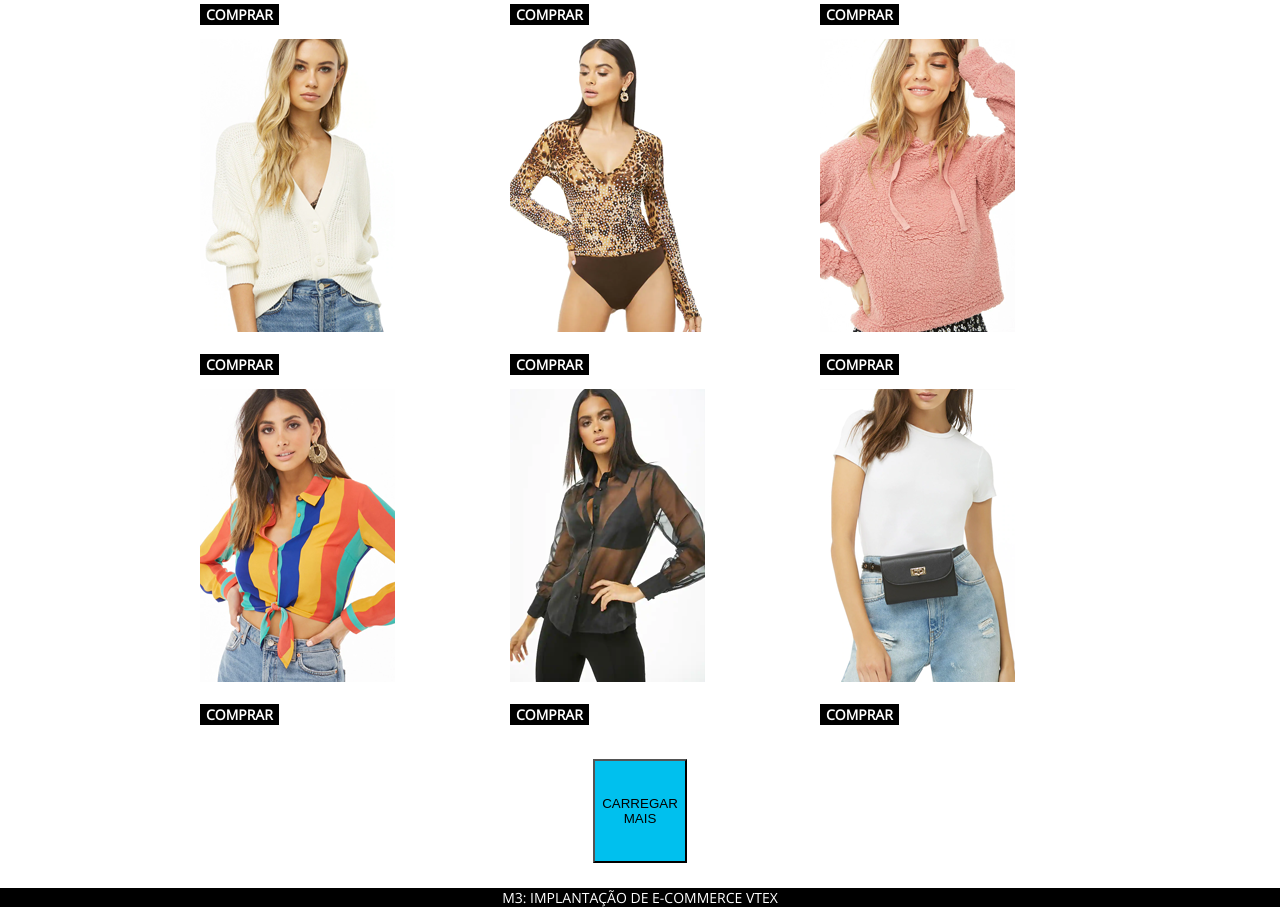
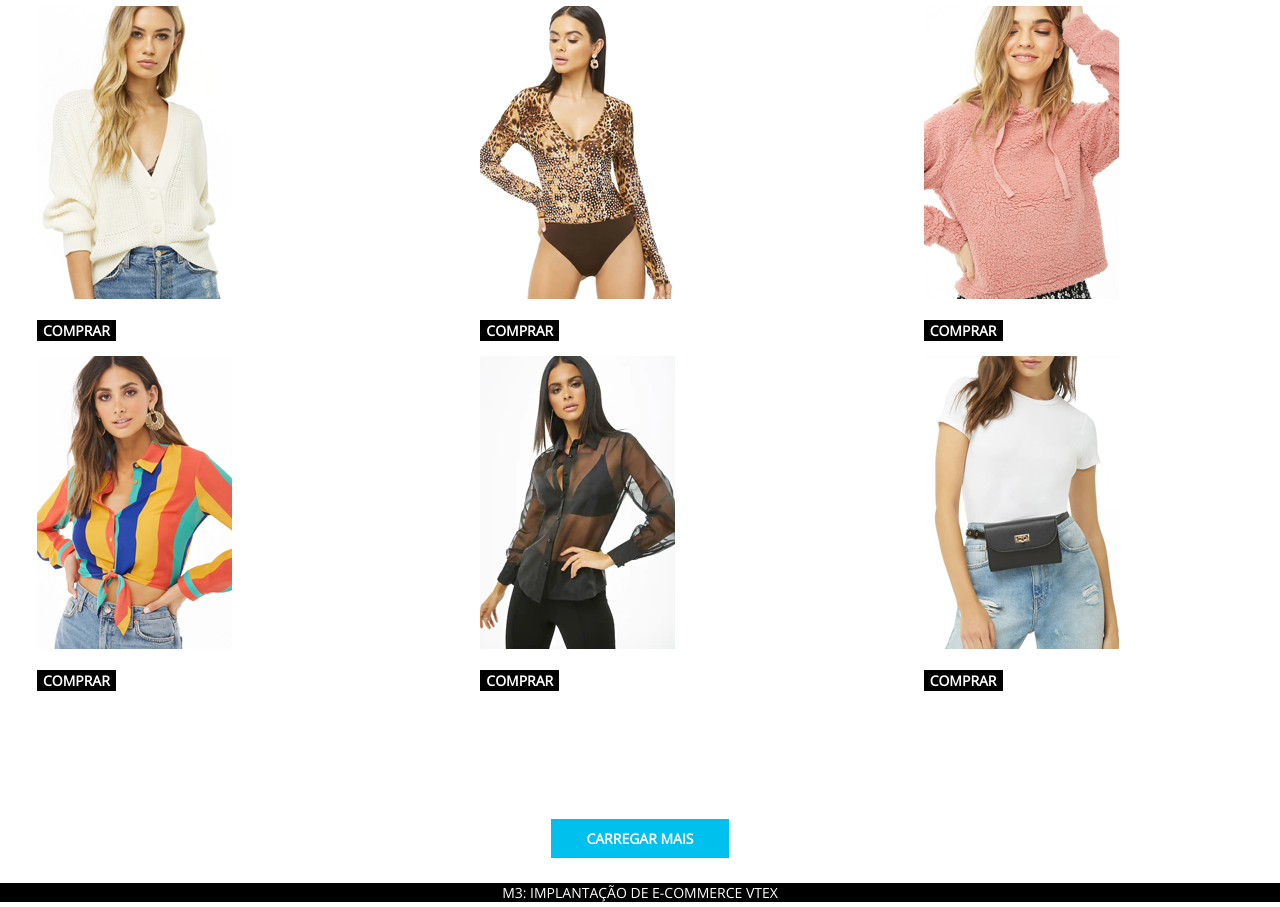
Before and after one commit to Mysia14/Desafio-M3, a plain HTML site: page index.html in a window 1280 px wide. Shown: the part 914-1821 px from the top of the page. Drawn offline with nearby package versions, Linux system fonts and the light colour scheme.

Commit message:
edited carregar-mais button

```diff
--- a/index.html
+++ b/index.html
@@ -134,7 +134,7 @@
 
 
     </section>
-    <section>
+    <section class="center-button">
         <button class="carregar">
             CARREGAR MAIS
         </button>
--- a/style.css
+++ b/style.css
@@ -94,6 +94,8 @@ header {
   font-size: 16px;
   padding: 37px;
   color: #333333;
+  display: block;
+
 }
 
 .sizes {
@@ -101,6 +103,7 @@ header {
   padding-left: 37px;
   color: #333333;
   padding: 37px;
+  display: block;
 }
 
 .price-range {
@@ -108,6 +111,8 @@ header {
   padding-left: 37px;
   color: #333333;
   padding: 37px;
+  display: block;
+
 }
 
 img.logo {
@@ -116,14 +121,16 @@ img.logo {
 
 .categories {
   margin-top: 20px;
-  max-width: 1500px;
+  max-width: 1900px;
   /*centralize section*/
   display: grid;
   grid-template-columns: 1fr 1fr 1fr;
   grid-gap: 50px;
   flex-wrap: wrap;
   align-items: center;
-  padding: 70px 200px;
+  justify-content: center;
+
+
 }
 
 @media (max-width: 1000px) {
@@ -145,6 +152,7 @@ img.logo {
   display: block;
   justify-content: center;
   align-items: center;
+  padding: 37px;
 }
 
 @media (max-width: 1200px) {
@@ -152,32 +160,6 @@ img.logo {
     min-width: 50%;
   }
 }
-
-button.carregar {
-  background: #00C0EE;
-  display: flex;
-  flex-direction: row;
-  align-items: center;
-  justify-content: center;
-  padding: 50px 45px;
-  margin: auto;
-  width: 15px;
-  height: 45px;
-  left: 729px;
-  top: 164px;
-}
-
-/*button.text {
-  color: #FFFF;
-  font-family: "Open Sans";
-  font-size: 14px;
-  font-weight: bold;
-  line-height: 19px;
-  position: static;
-  margin: auto;
-  padding: 25px 50px;
-}*/
-
 button.comprar{
   background-color: #000000;
   color:#FFFFFF;
@@ -188,8 +170,32 @@ button.comprar{
   line-height: 19px;
   border: none;
   width: auto;
+  display: grid;
 
 }
+
+.center-button{
+
+  height: fit-content;
+}
+.carregar {
+  background: #00C0EE;
+  margin:0 auto;
+  display: flex;
+  justify-content: center;
+  align-items:baseline;
+  padding: 10px 35px;
+  margin-top: 200px;
+  width:fit-content;
+  color: #FFFF;
+  font-family: "Open Sans";
+  font-size: 14px;
+  font-weight: bold;
+  border: none;
+
+}
+
+
 footer {
   background-color: black;
   color: #FFFF;
```
